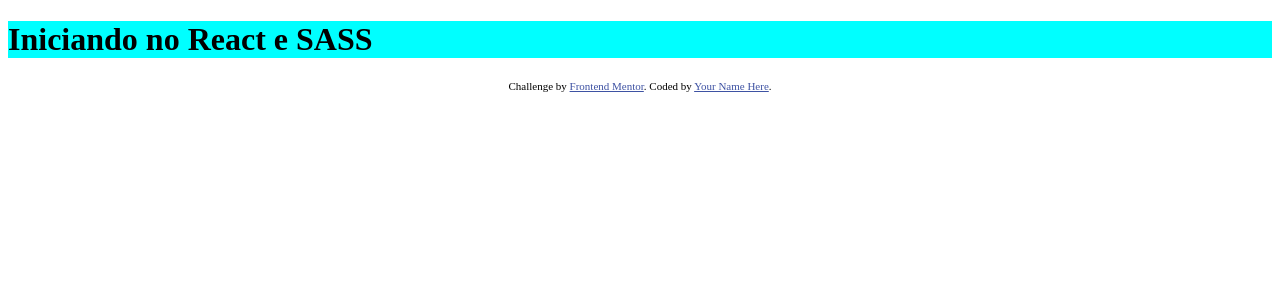
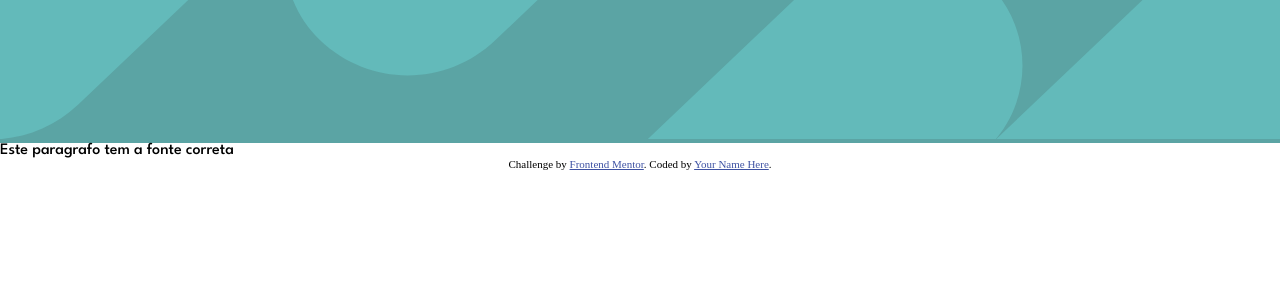
Before and after one commit to willianmassayuki/job-listing, a React (Vite) app in the folder static-job-listings-master/: page / in a window 1280 px wide. Shown: the top 300 px of the page. Built offline with nearby package versions, Linux system fonts and the light colour scheme.

Commit message:
Trabalhando a estrutura do body

```diff
--- a/static-job-listings-master/src/App.jsx
+++ b/static-job-listings-master/src/App.jsx
@@ -1,12 +1,12 @@
+import Header from './components/Header';
 import './styles/app.scss';
 
 function App() {
    return (
     <>
-    <div>
-      <h1>Iniciando no React e SASS</h1>
-
-
+    <div class="body">
+      <Header/>
+      <p>Este paragrafo tem a fonte correta</p>
 
       {/*
       <p>
--- a/static-job-listings-master/src/components/Header.jsx
+++ b/static-job-listings-master/src/components/Header.jsx
@@ -4,7 +4,7 @@
 const Header = () => {
   return (
     <div class="header">
-        {/*Colocar a imagem de fundo aqui*/}
+        <img src={Background} alt="Background" />
     </div>
   )
 }
--- a/static-job-listings-master/src/styles/app.scss
+++ b/static-job-listings-master/src/styles/app.scss
@@ -1,5 +1,14 @@
-h1 {
-    background-color: aqua;
+@use './variables';
+@import url('https://fonts.googleapis.com/css2?family=League+Spartan:wght@500;700&display=swap');
+
+* {
+    margin: 0;
+    padding: 0;
+    box-sizing: border-box;
+}
+
+.body {
+    font-family: variables.$font-stack, sans-serif;
 }
 
 .attribution {
--- a/static-job-listings-master/src/styles/components/header.scss
+++ b/static-job-listings-master/src/styles/components/header.scss
@@ -0,0 +1,8 @@
+@use '../variables';
+
+.header {
+    background-color: variables.$primary-color;
+    img {
+        width: 100%;
+    }
+}
--- a/static-job-listings-master/src/styles/variables.scss
+++ b/static-job-listings-master/src/styles/variables.scss
@@ -0,0 +1,7 @@
+$primary-color: hsl(180, 29%, 50%);
+$bg-color: hsl(180, 52%, 96%);
+$filter-tablets-color: hsl(180, 31%, 95%);
+$secondary-color: hsl(180, 8%, 52%);
+$tertiary-color: hsl(180, 14%, 20%);
+$body-font-size: 15px;
+$font-stack: 'League Spartan';
```
